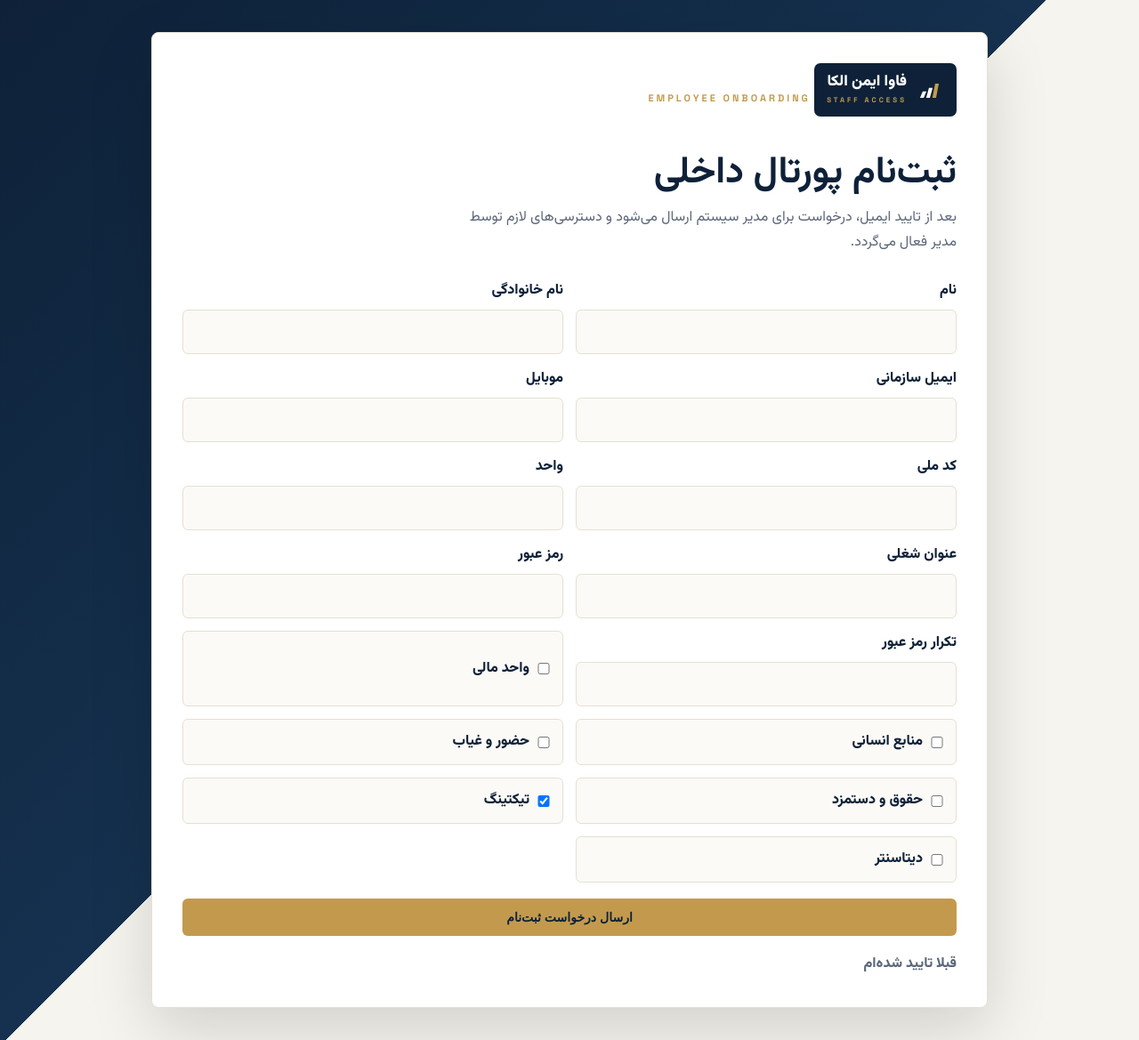
After one commit to SoheilArcher/olkaa.ir, a Django app: page /portal/register/ in a window 1280 px wide. The commit adds this page. Shown: the whole page at 89% size. Run offline with Django 5.2, Linux system fonts and the light colour scheme.

Commit message:
Add employee registration approval workflow

```diff
--- a/requirements.txt
+++ b/requirements.txt
@@ -2,6 +2,7 @@
 Django>=5.0,<6.0
 python-dotenv>=1.0
 gunicorn>=26.0
+django-unfold>=0.70
 
 # --- فاز بعد: هرکدام را هنگام نیاز از حالت توضیح خارج کنید ---
 # psycopg2-binary>=2.9      # PostgreSQL (نیازمند libpq-dev روی اوبونتو)
--- /dev/null
+++ b/staff_portal/forms.py
@@ -0,0 +1,75 @@
+from django import forms
+from django.contrib.auth import get_user_model
+from django.contrib.auth.password_validation import validate_password
+from django.core.exceptions import ValidationError
+
+from hr.models import StaffRegistrationRequest
+
+
+class StaffRegistrationForm(forms.Form):
+    first_name = forms.CharField(label="نام", max_length=150)
+    last_name = forms.CharField(label="نام خانوادگی", max_length=150)
+    email = forms.EmailField(label="ایمیل سازمانی")
+    mobile = forms.CharField(label="موبایل", max_length=15, required=False)
+    national_id = forms.CharField(label="کد ملی", max_length=10, required=False)
+    requested_department = forms.CharField(label="واحد", max_length=80, required=False)
+    requested_job_title = forms.CharField(label="عنوان شغلی", max_length=120, required=False)
+    password1 = forms.CharField(label="رمز عبور", widget=forms.PasswordInput)
+    password2 = forms.CharField(label="تکرار رمز عبور", widget=forms.PasswordInput)
+    requested_finance = forms.BooleanField(label="واحد مالی", required=False)
+    requested_hr = forms.BooleanField(label="منابع انسانی", required=False)
+    requested_attendance = forms.BooleanField(label="حضور و غیاب", required=False)
+    requested_payroll = forms.BooleanField(label="حقوق و دستمزد", required=False)
+    requested_ticketing = forms.BooleanField(label="تیکتینگ", required=False, initial=True)
+    requested_datacenter = forms.BooleanField(label="دیتاسنتر", required=False)
+
+    allowed_domains = ("olkaa.ir",)
+
+    def clean_email(self):
+        email = self.cleaned_data["email"].strip().lower()
+        domain = email.rsplit("@", 1)[-1]
+        if domain not in self.allowed_domains:
+            raise ValidationError("فعلا ثبت‌نام فقط با ایمیل سازمانی olkaa.ir مجاز است.")
+        User = get_user_model()
+        if User.objects.filter(email__iexact=email).exists() or User.objects.filter(username__iexact=email).exists():
+            raise ValidationError("برای این ایمیل قبلا حساب کاربری ثبت شده است.")
+        return email
+
+    def clean(self):
+        cleaned = super().clean()
+        password1 = cleaned.get("password1")
+        password2 = cleaned.get("password2")
+        if password1 and password2 and password1 != password2:
+            self.add_error("password2", "رمز عبور و تکرار آن یکسان نیست.")
+        if password1:
+            try:
+                validate_password(password1)
+            except ValidationError as error:
+                self.add_error("password1", error)
+        return cleaned
+
+    def save(self):
+        User = get_user_model()
+        email = self.cleaned_data["email"]
+        user = User.objects.create_user(
+            username=email,
+            email=email,
+            password=self.cleaned_data["password1"],
+            first_name=self.cleaned_data["first_name"],
+            last_name=self.cleaned_data["last_name"],
+            is_active=False,
+            is_staff=False,
+        )
+        return StaffRegistrationRequest.objects.create(
+            user=user,
+            mobile=self.cleaned_data.get("mobile", ""),
+            national_id=self.cleaned_data.get("national_id", ""),
+            requested_department=self.cleaned_data.get("requested_department", ""),
+            requested_job_title=self.cleaned_data.get("requested_job_title", ""),
+            requested_finance=self.cleaned_data.get("requested_finance", False),
+            requested_hr=self.cleaned_data.get("requested_hr", False),
+            requested_attendance=self.cleaned_data.get("requested_attendance", False),
+            requested_payroll=self.cleaned_data.get("requested_payroll", False),
+            requested_ticketing=self.cleaned_data.get("requested_ticketing", False),
+            requested_datacenter=self.cleaned_data.get("requested_datacenter", False),
+        )
--- a/staff_portal/urls.py
+++ b/staff_portal/urls.py
@@ -6,4 +6,6 @@ app_name = "staff_portal"
 
 urlpatterns = [
     path("", views.dashboard, name="dashboard"),
+    path("register/", views.register, name="register"),
+    path("verify/<path:token>/", views.verify_email, name="verify_email"),
 ]
--- a/staff_portal/views.py
+++ b/staff_portal/views.py
@@ -1,5 +1,19 @@
 from django.contrib.auth.decorators import login_required
-from django.shortcuts import render
+from django.contrib.sites.shortcuts import get_current_site
+from django.core.mail import send_mail
+from django.core.mail import BadHeaderError
+from django.core.signing import BadSignature, SignatureExpired, TimestampSigner
+from django.shortcuts import get_object_or_404, redirect, render
+from django.template.loader import render_to_string
+from django.urls import reverse
+from django.utils import timezone
+
+from hr.models import StaffRegistrationRequest
+
+from .forms import StaffRegistrationForm
+
+
+signer = TimestampSigner(salt="staff-registration")
 
 
 @login_required
@@ -35,5 +49,67 @@ def dashboard(request):
             "href": "/admin/core/",
             "status": "فعال",
         },
+        {
+            "title": "ثبت‌نام کارمند",
+            "caption": "فرم عضویت، تایید ایمیل و فعال‌سازی توسط مدیر",
+            "href": "/portal/register/",
+            "status": "عمومی",
+        },
     ]
     return render(request, "staff_portal/dashboard.html", {"modules": modules})
+
+
+def register(request):
+    if request.method == "POST":
+        form = StaffRegistrationForm(request.POST)
+        if form.is_valid():
+            registration = form.save()
+            token = signer.sign(registration.pk)
+            verify_url = request.build_absolute_uri(
+                reverse("staff_portal:verify_email", kwargs={"token": token})
+            )
+            context = {
+                "registration": registration,
+                "verify_url": verify_url,
+                "site": get_current_site(request),
+            }
+            email_sent = True
+            try:
+                send_mail(
+                    "تایید ثبت‌نام در پورتال فاوا ایمن الکا",
+                    render_to_string("staff_portal/email_verification.txt", context),
+                    None,
+                    [registration.user.email],
+                    fail_silently=False,
+                    html_message=render_to_string("staff_portal/email_verification.html", context),
+                )
+            except (OSError, UnicodeError, BadHeaderError):
+                email_sent = False
+            return render(
+                request,
+                "staff_portal/register_done.html",
+                {"registration": registration, "verify_url": verify_url, "email_sent": email_sent},
+            )
+    else:
+        form = StaffRegistrationForm()
+    return render(request, "staff_portal/register.html", {"form": form})
+
+
+def verify_email(request, token):
+    try:
+        registration_id = signer.unsign(token, max_age=60 * 60 * 24 * 2)
+    except SignatureExpired:
+        return render(request, "staff_portal/verify_result.html", {"status": "expired"})
+    except BadSignature:
+        return render(request, "staff_portal/verify_result.html", {"status": "invalid"})
+
+    registration = get_object_or_404(StaffRegistrationRequest, pk=registration_id)
+    if registration.status == StaffRegistrationRequest.PENDING_EMAIL:
+        registration.status = StaffRegistrationRequest.PENDING_APPROVAL
+        registration.email_verified_at = timezone.now()
+        registration.save(update_fields=("status", "email_verified_at", "updated_at"))
+    return render(
+        request,
+        "staff_portal/verify_result.html",
+        {"status": "ok", "registration": registration},
+    )
--- a/static/css/site.css
+++ b/static/css/site.css
@@ -477,6 +477,107 @@ footer {
   font-weight: 800;
 }
 
+.auth-page {
+  min-height: 100vh;
+  display: grid;
+  place-items: center;
+  padding: 36px 18px;
+  background: linear-gradient(135deg, var(--navy) 0%, var(--navy-700) 48%, var(--paper) 48%);
+}
+.auth-panel {
+  width: min(940px, 100%);
+  background: #fff;
+  border: 1px solid var(--line);
+  border-radius: 8px;
+  padding: 34px;
+  box-shadow: 0 24px 70px rgba(0, 0, 0, .15);
+}
+.auth-panel-narrow {
+  width: min(620px, 100%);
+}
+.auth-brand {
+  background: var(--navy);
+  border-radius: 7px;
+  padding: 12px 14px;
+  margin-bottom: 28px;
+}
+.auth-panel h1 {
+  font-size: clamp(28px, 4vw, 42px);
+  line-height: 1.25;
+  margin: 10px 0 10px;
+}
+.auth-panel p {
+  color: var(--muted);
+  max-width: 62ch;
+}
+.auth-form {
+  display: grid;
+  gap: 18px;
+  margin-top: 26px;
+}
+.form-grid {
+  display: grid;
+  grid-template-columns: repeat(2, minmax(0, 1fr));
+  gap: 14px;
+}
+.auth-form label {
+  display: grid;
+  gap: 7px;
+  font-weight: 750;
+}
+.auth-form input:not([type="checkbox"]) {
+  width: 100%;
+  min-height: 44px;
+  border: 1px solid var(--line);
+  border-radius: 6px;
+  padding: 10px 12px;
+  font: inherit;
+  color: var(--navy);
+  background: var(--panel);
+}
+.auth-form input:focus {
+  outline: none;
+  border-color: var(--gold);
+  box-shadow: 0 0 0 3px rgba(195, 154, 77, .15);
+}
+.auth-form small,
+.form-alert {
+  color: #9c2f2f;
+  font-size: 12px;
+  font-weight: 600;
+}
+.check-row {
+  grid-template-columns: 18px 1fr;
+  align-items: center;
+  background: var(--panel);
+  border: 1px solid var(--line);
+  border-radius: 6px;
+  padding: 11px 12px;
+}
+.auth-link {
+  color: var(--muted);
+  font-weight: 750;
+}
+.dev-link {
+  margin: 22px 0;
+  padding: 14px;
+  background: var(--panel);
+  border: 1px solid var(--line);
+  border-radius: 6px;
+  overflow-wrap: anywhere;
+}
+.dev-link span {
+  display: block;
+  color: var(--gold);
+  font-weight: 850;
+  margin-bottom: 6px;
+}
+.dev-link a {
+  direction: ltr;
+  display: block;
+  color: var(--navy-600);
+}
+
 .reveal { opacity: 0; transform: translateY(22px); transition: opacity .65s ease, transform .65s ease; }
 .reveal.in { opacity: 1; transform: none; }
 @keyframes rise { to { opacity: 1; transform: translateY(0); } }
@@ -532,6 +633,8 @@ footer {
   .portal-side { position: static; }
   .portal-grid { grid-template-columns: 1fr; }
   .portal-top { display: grid; }
+  .form-grid { grid-template-columns: 1fr; }
+  .auth-panel { padding: 24px; }
 }
 
 @media (prefers-reduced-motion: reduce) {
--- /dev/null
+++ b/templates/staff_portal/register.html
@@ -0,0 +1,48 @@
+{% extends 'base.html' %}
+
+{% block title %}ثبت‌نام کارمند | فاوا ایمن الکا{% endblock %}
+
+{% block body %}
+<main class="auth-page">
+  <section class="auth-panel">
+    <a class="brand auth-brand" href="/">
+      <svg class="mark" viewBox="0 0 120 100" fill="none" aria-hidden="true">
+        <polygon points="15,85 31,85 43,57 27,57" fill="#fff"/>
+        <polygon points="42,85 58,85 70,41 54,41" fill="#fff"/>
+        <polygon points="69,85 85,85 97,23 81,23" fill="#C39A4D"/>
+      </svg>
+      <span><span class="nm">فاوا ایمن الکا</span><span class="en">STAFF ACCESS</span></span>
+    </a>
+    <span class="eyebrow">Employee onboarding</span>
+    <h1>ثبت‌نام پورتال داخلی</h1>
+    <p>بعد از تایید ایمیل، درخواست برای مدیر سیستم ارسال می‌شود و دسترسی‌های لازم توسط مدیر فعال می‌گردد.</p>
+
+    <form class="auth-form" method="post" novalidate>
+      {% csrf_token %}
+      {% if form.non_field_errors %}
+      <div class="form-alert">{{ form.non_field_errors }}</div>
+      {% endif %}
+
+      <div class="form-grid">
+        {% for field in form %}
+          {% if field.field.widget.input_type == 'checkbox' %}
+          <label class="check-row">
+            {{ field }}
+            <span>{{ field.label }}</span>
+          </label>
+          {% else %}
+          <label>
+            <span>{{ field.label }}</span>
+            {{ field }}
+            {% if field.errors %}<small>{{ field.errors|striptags }}</small>{% endif %}
+          </label>
+          {% endif %}
+        {% endfor %}
+      </div>
+
+      <button class="btn btn-gold" type="submit">ارسال درخواست ثبت‌نام</button>
+      <a class="auth-link" href="/admin/login/">قبلا تایید شده‌ام</a>
+    </form>
+  </section>
+</main>
+{% endblock %}
--- a/templates/website/home.html
+++ b/templates/website/home.html
@@ -27,6 +27,7 @@
     </nav>
     <div class="nav-cta">
       <a href="#contact" class="btn btn-gold">شروع همکاری</a>
+      <a href="/portal/register/" class="btn btn-ghost">ثبت‌نام کارمند</a>
       <button class="burger" id="burger" aria-label="منو" aria-expanded="false">☰</button>
     </div>
   </div>
```
Also changed, not shown: config/settings.py (+12 -0 lines), hr/admin.py (+197 -7 lines), hr/models.py (+84 -0 lines), templates/staff_portal/email_verification.html (added, +14 -0 lines), templates/staff_portal/email_verification.txt (added, +7 -0 lines), templates/staff_portal/register_done.html (added, +24 -0 lines), templates/staff_portal/verify_result.html (added, +24 -0 lines), hr/migrations/0002_employeeprofile_bank_account_number_and_more.py (added).
